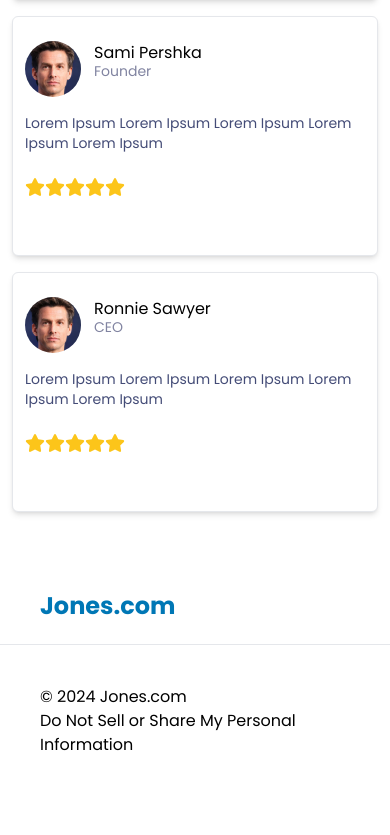
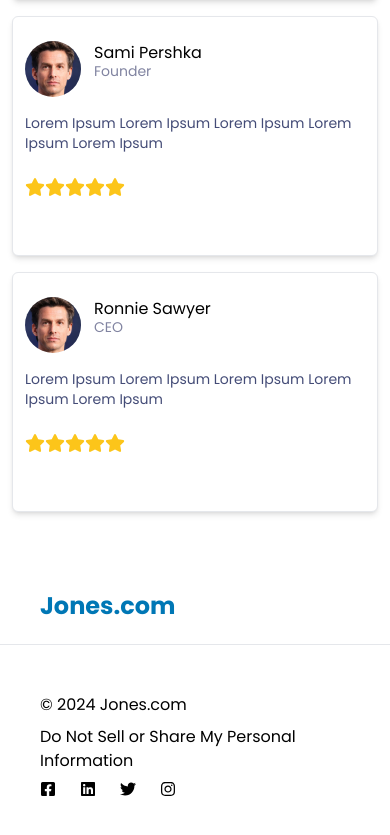
Before and after one commit to talha2224/Tech-Plus, a Next.js app: page / in a window 390 px wide. Shown: the part 4663-5498 px from the top of the page. Before the commit the page ends 5460 px from the top, so only its background shows below. Built offline with nearby package versions, Linux system fonts and the light colour scheme.

Commit message:
footer icon added in responsive

```diff
--- a/app/page.jsx
+++ b/app/page.jsx
@@ -295,13 +295,13 @@ export default function Home() {
 
       <div className="py-10 px-10 flex justify-between items-center mt-[0rem] border-t flex-wrap">
 
-        <p>© 2024 Jones.com</p>
+        <p className="mt-2">© 2024 Jones.com</p>
 
-        <p>Do Not Sell or Share My Personal Information</p>
+        <p className="mt-2">Do Not Sell or Share My Personal Information</p>
 
 
 
-        <div className="hidden md:flex items-center gap-x-6 max-h-fit max-w-fit min-w-fit justify-end">
+        <div className="flex items-center gap-x-6 max-h-fit max-w-fit min-w-fit justify-end mt-2">
         <FaFacebookSquare />
 
           <FaLinkedin/>
```
